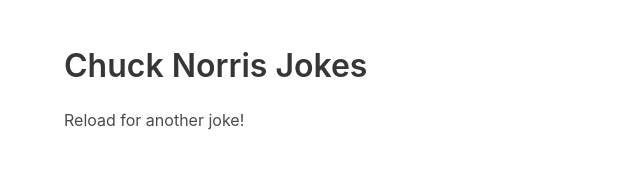
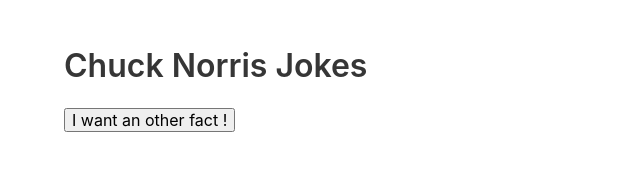
Before and after one commit to Elisecroft/chuck-norris-facts, a plain HTML site: page index.html in a window 1280 px wide. Shown: the whole page, without its empty margins (0-640 px from the left). Drawn offline with nearby package versions, Linux system fonts and the light colour scheme; no server answers.

Commit message:
Add other fact button

```diff
--- a/index.html
+++ b/index.html
@@ -19,10 +19,11 @@
   <section class="section">
     <div class="container">
       <h1 class="title">Chuck Norris Jokes</h1>
-      <p>Reload for another joke!</p>
 
       <div class="content" id="chuck-norris">
       </div>
+
+      <button id="reload">I want an other fact !</button>
     </div>
 
   </section>
@@ -47,6 +48,8 @@
     }
 
     fetchFactsJSON();
+
+    document.getElementById('reload').addEventListener('click', fetchFactsJSON);
   </script>
 </body>
 
```
